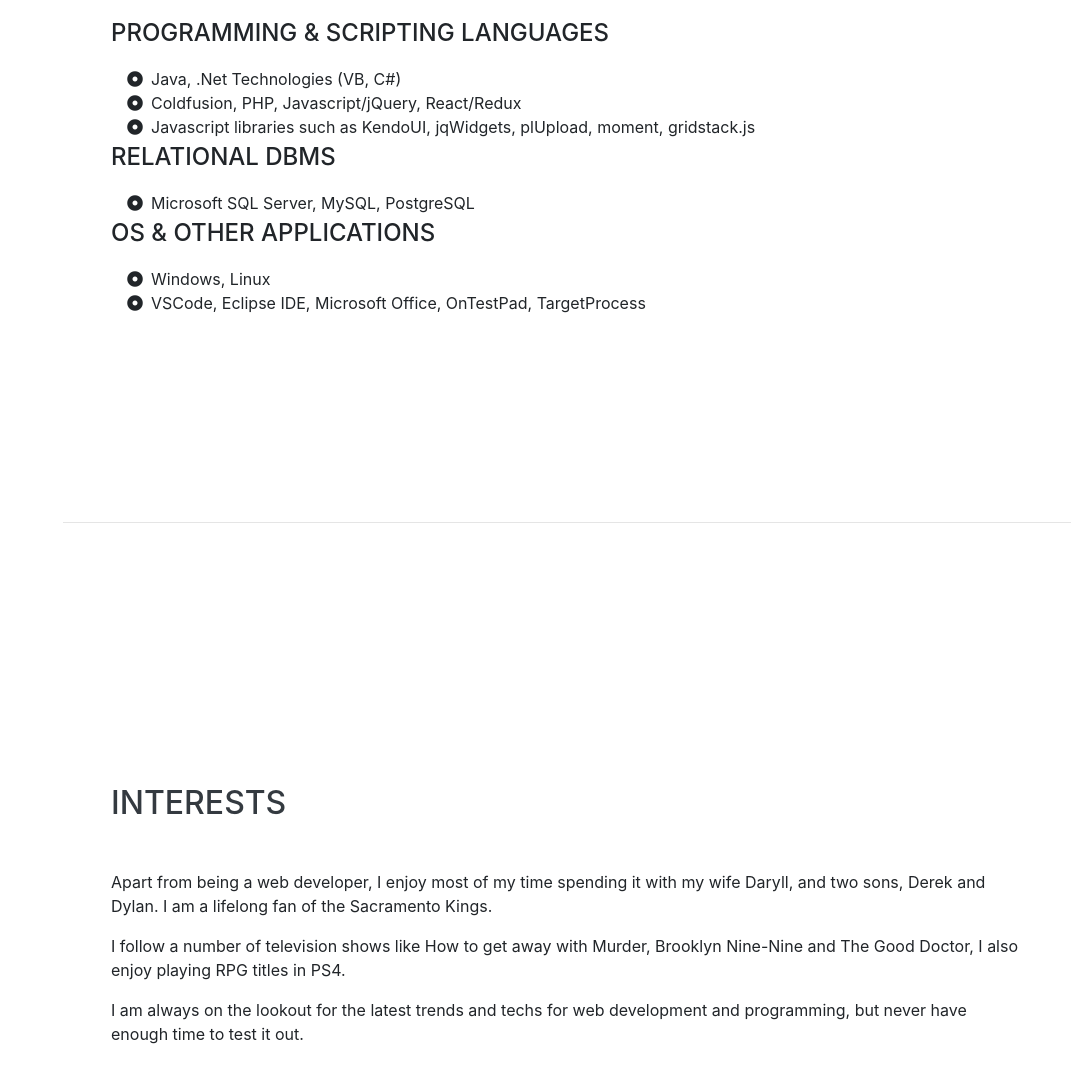
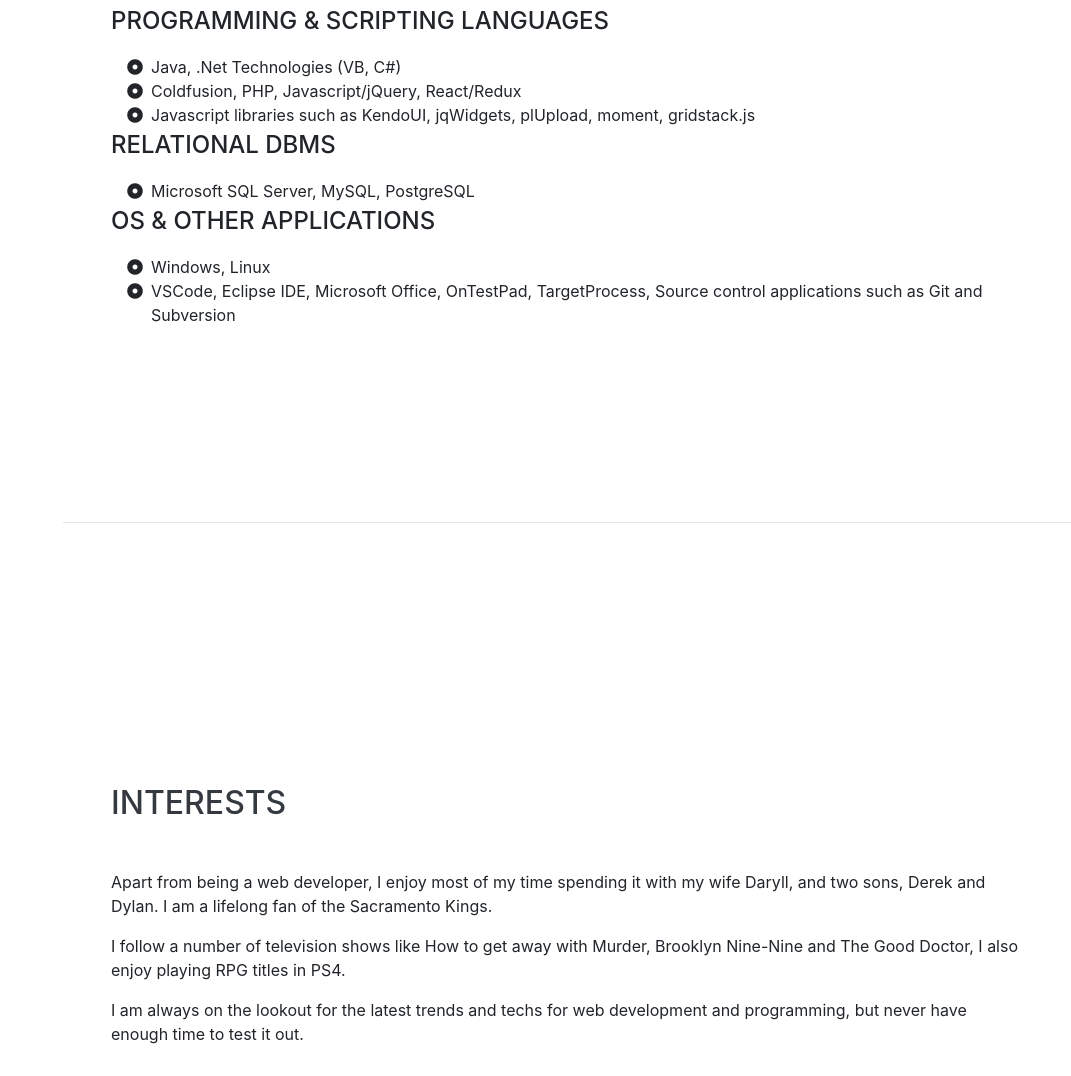
Before and after one commit to roldeguz/roldeguz.github.io, a website with bundled scripts: page index.html in a window 1280 px wide. Shown: the part 3814-4890 px from the top of the page, without its empty margins (209-1280 px from the left). Built offline with nearby package versions, Linux system fonts and the light colour scheme; a web font is replaced by a local one.

Commit message:
Updated Skills area

```diff
--- a/index.html
+++ b/index.html
@@ -229,7 +229,7 @@
             Windows, Linux</li>
           <li>
             <i class="fa-li fa fa-dot-circle"></i>
-            VSCode, Eclipse IDE, Microsoft Office, OnTestPad, TargetProcess</li>
+            VSCode, Eclipse IDE, Microsoft Office, OnTestPad, TargetProcess, Source control applications such as Git and Subversion</li>
         </ul>
       </div>
     </section>
```
